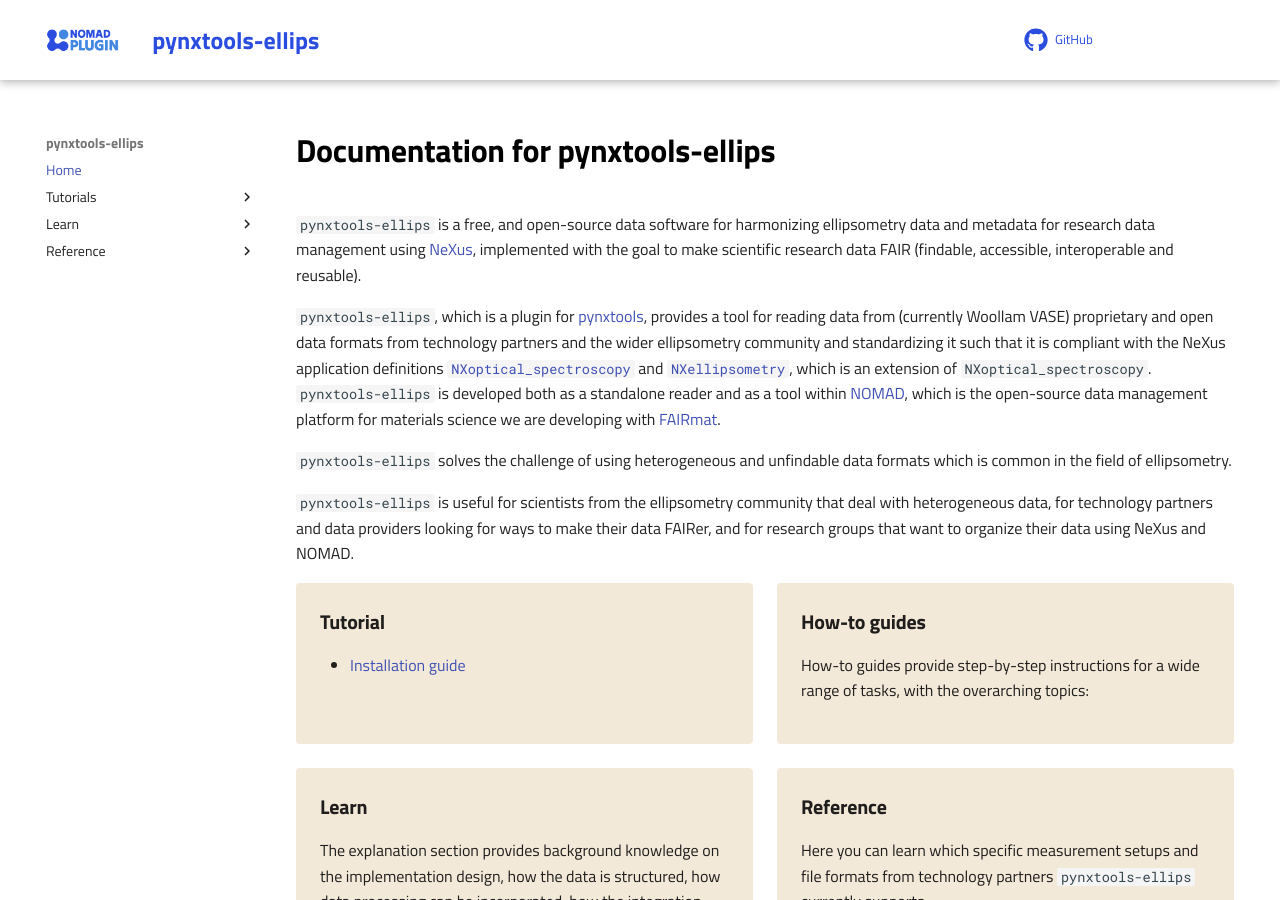
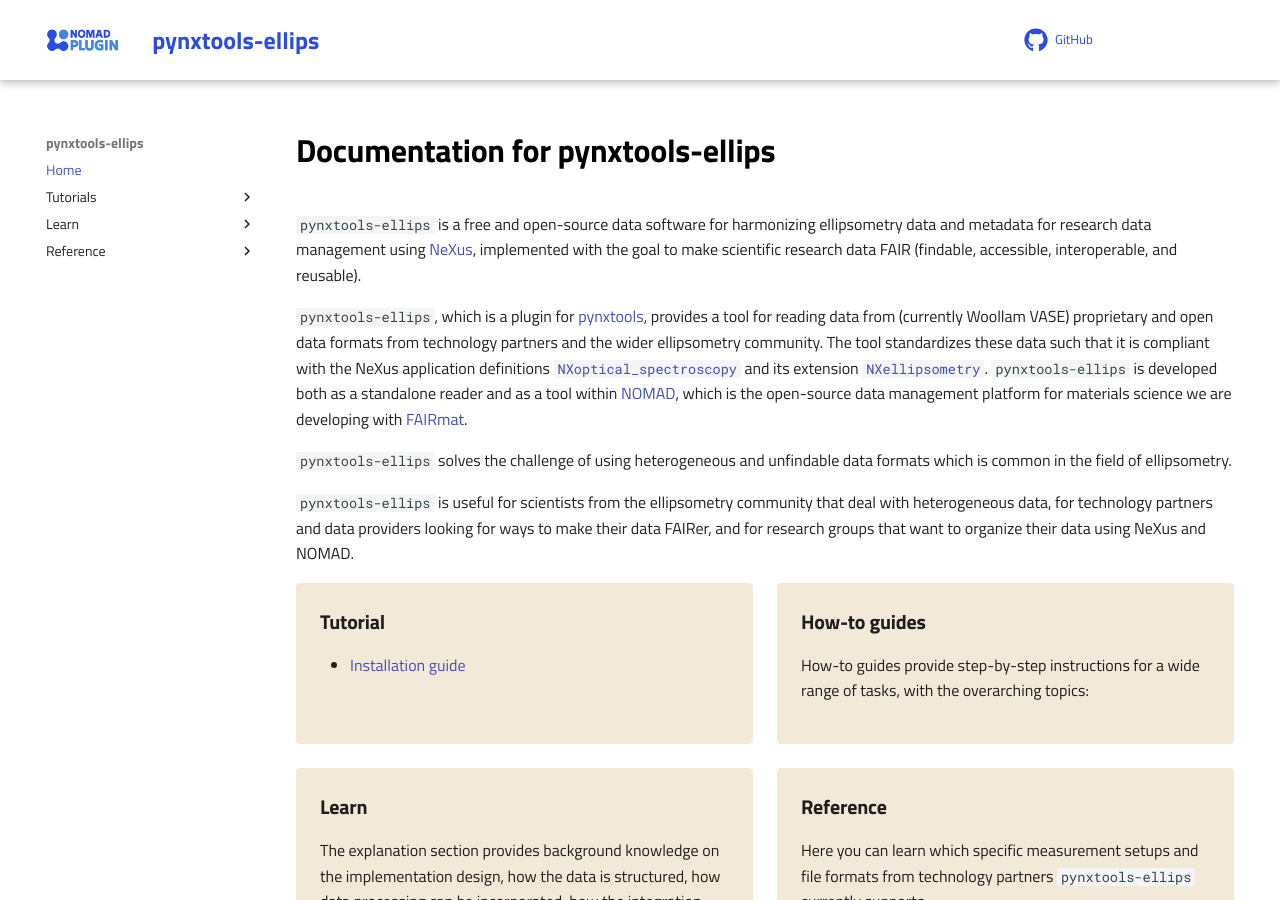
Before and after one commit to FAIRmat-NFDI/pynxtools-ellips, an MkDocs documentation site: the page built from docs/index.md, in a window 1280 px wide and 900 px high. Built offline with MkDocs 1.6.1 and Material for MkDocs 9.7.7, drawn with Linux system fonts in a browser that asks for light colours; comment, search, counter and statistics services are not loaded.

Commit message:
misc updates from review

```diff
--- a/docs/index.md
+++ b/docs/index.md
@@ -4,9 +4,9 @@
 
 # Documentation for pynxtools-ellips
 
-`pynxtools-ellips` is a free, and open-source data software for harmonizing ellipsometry data and metadata for research data management using [NeXus](https://www.nexusformat.org/), implemented with the goal to make scientific research data FAIR (findable, accessible, interoperable and reusable).
+`pynxtools-ellips` is a free and open-source data software for harmonizing ellipsometry data and metadata for research data management using [NeXus](https://www.nexusformat.org/), implemented with the goal to make scientific research data FAIR (findable, accessible, interoperable, and reusable).
 
-`pynxtools-ellips`, which is a plugin for [pynxtools](https://github.com/FAIRmat-NFDI/pynxtools), provides a tool for reading data from (currently Woollam VASE) proprietary and open data formats from technology partners and the wider ellipsometry community and standardizing it such that it is compliant with the NeXus application definitions [`NXoptical_spectroscopy`](https://fairmat-nfdi.github.io/nexus_definitions/classes/applications/NXoptical_spectroscopy.html) and [`NXellipsometry`](https://fairmat-nfdi.github.io/nexus_definitions/classes/applications/NXellipsometry.html), which is an extension of `NXoptical_spectroscopy`. `pynxtools-ellips` is developed both as a standalone reader and as a tool within [NOMAD](https://nomad-lab.eu/), which is the open-source data management platform for materials science we are developing with [FAIRmat](https://www.fairmat-nfdi.eu/fairmat/).
+`pynxtools-ellips`, which is a plugin for [pynxtools](https://github.com/FAIRmat-NFDI/pynxtools), provides a tool for reading data from (currently Woollam VASE) proprietary and open data formats from technology partners and the wider ellipsometry community. The tool standardizes these data such that it is compliant with the NeXus application definitions [`NXoptical_spectroscopy`](https://fairmat-nfdi.github.io/nexus_definitions/classes/applications/NXoptical_spectroscopy.html) and its extension [`NXellipsometry`](https://fairmat-nfdi.github.io/nexus_definitions/classes/applications/NXellipsometry.html). `pynxtools-ellips` is developed both as a standalone reader and as a tool within [NOMAD](https://nomad-lab.eu/), which is the open-source data management platform for materials science we are developing with [FAIRmat](https://www.fairmat-nfdi.eu/fairmat/).
 
 `pynxtools-ellips` solves the challenge of using heterogeneous and unfindable data formats which is common in the field of ellipsometry.
 
```
Also changed, not shown: docs/tutorial/installation.md (+1 -1 lines).
